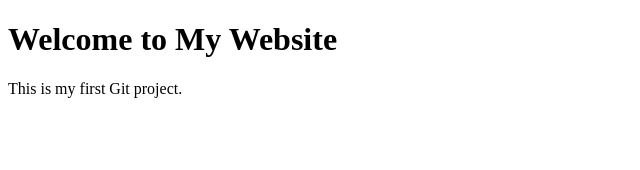
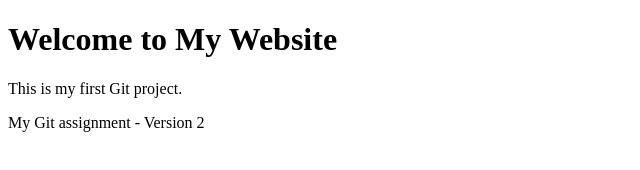
Before and after one commit to Abhiramhub03/GitAssignment, a plain HTML site: page index.html in a window 1280 px wide. Shown: the whole page, without its empty margins (0-640 px from the left). Drawn offline with Linux system fonts and the light colour scheme.

Commit message:
Update homepage with footer

```diff
--- a/index.html
+++ b/index.html
@@ -6,5 +6,6 @@
 <body>
     <h1>Welcome to My Website</h1>
     <p>This is my first Git project.</p>
+    <footer>My Git assignment - Version 2</footer>
 </body>
 </html>
```
